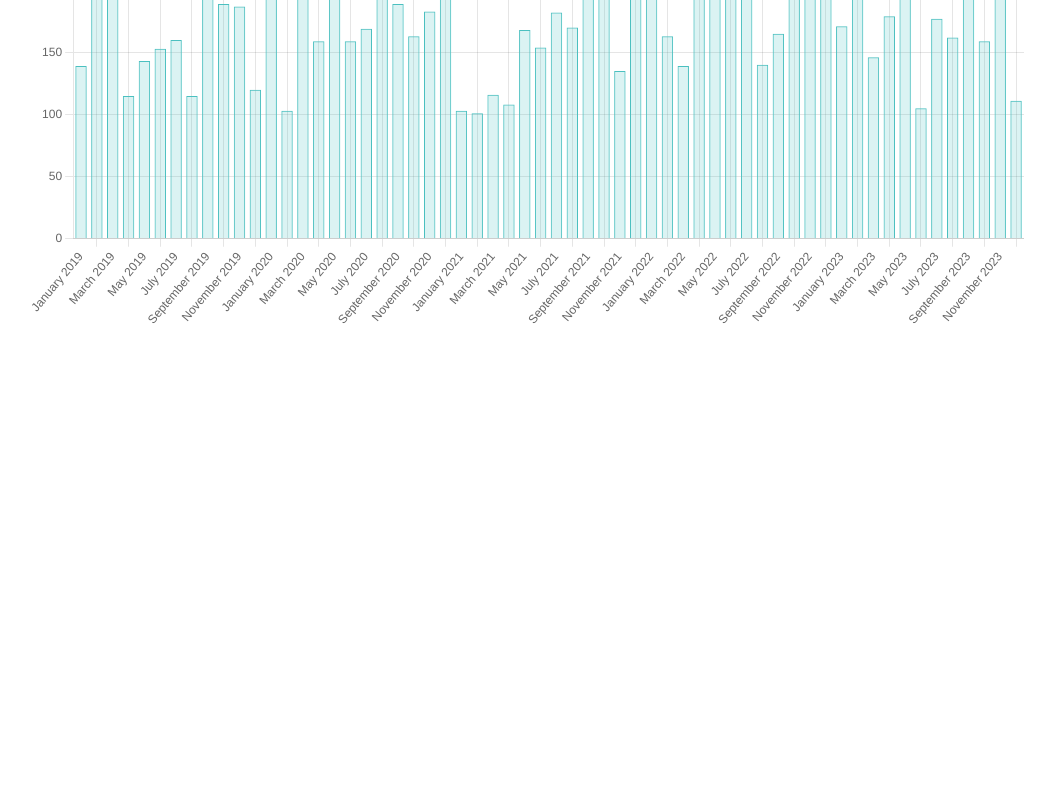
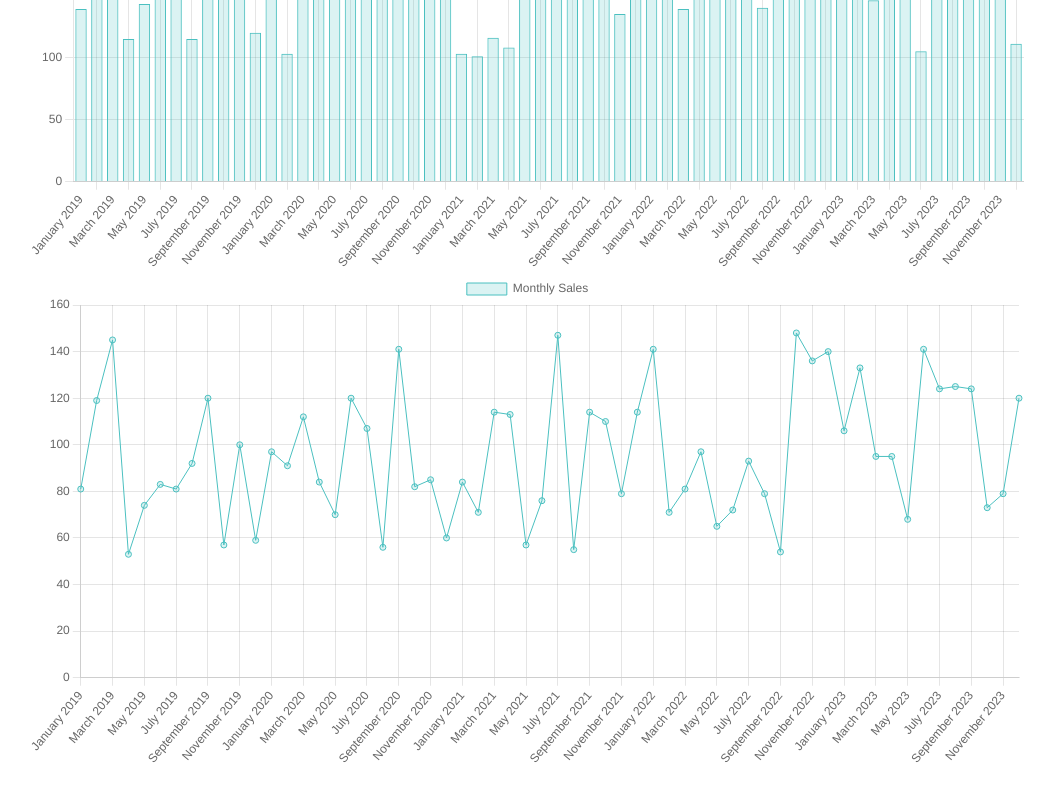
Before and after one commit to ferdimbarre/my-chart-app, a React (Vite) app: page / in a window 1280 px wide. Shown: the part 380-1180 px from the top of the page, without its empty margins (112-1167 px from the left). Before the commit the page ends 800 px from the top, so only its background shows below. Built offline with nearby package versions, Linux system fonts and the light colour scheme.

Commit message:
Create LineChart

```diff
--- a/src/App.jsx
+++ b/src/App.jsx
@@ -1,8 +1,7 @@
 
 import React, { useState, useEffect } from 'react';
 import BarChart from './components/BarChart';
-import reactLogo from './assets/react.svg'
-import viteLogo from '/vite.svg'
+import LineChart from './components/LineChart';
 import './App.css';
 
 function App() {
@@ -22,8 +21,8 @@ function App() {
       <div style={{ textAlign: 'center' }}>
         <h1>Dynamic Charts with React and Chart.js</h1>
         <BarChart data={chartData} />
-       {/* <LineChart data={chartData} />
-        <ScatterChart data={chartData} />
+        <LineChart data={chartData} />
+       {/* <ScatterChart data={chartData} />
         <BubbleChart data={chartData} /> */}
       </div>
     );
--- /dev/null
+++ b/src/components/LineChart.jsx
@@ -0,0 +1,27 @@
+import ChartComponent from './ChartComponent';
+
+const LineChart = ({ data }) => {
+    const lineChartData = {
+      labels: data.months,
+      datasets: [
+        {
+          label: 'Monthly Sales',
+          data: data.profits,
+          backgroundColor: 'rgba(75, 192, 192, 0.2)',
+          borderColor: 'rgba(75, 192, 192, 1)',
+          borderWidth: 1,
+        },
+      ],
+    };
+    const lineChartOptions = {
+        scales: {
+          y: {
+            beginAtZero: true,
+          },
+        },
+      };
+
+      return <ChartComponent type="line" data={lineChartData} options={lineChartOptions} />;
+    };
+
+ export default LineChart
```
